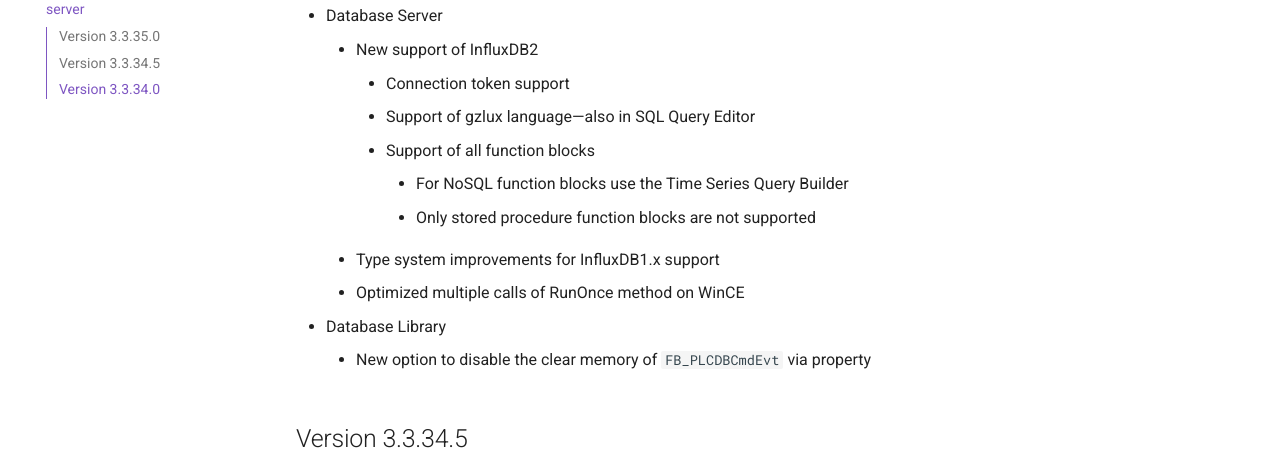
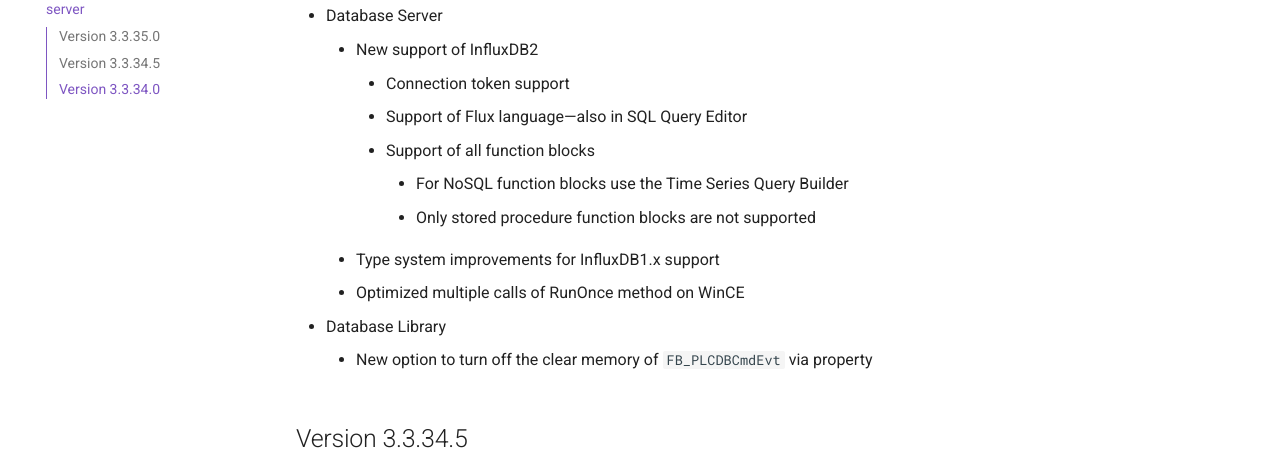
Before and after one commit to Roald87/TwinCatChangelog, an MkDocs documentation site: the page built from docs/functions/TF6420_tc3_database_server.md, in a window 1280 px wide and 1118 px high. Shown: the part 376-834 px from the top of the window. Built offline with MkDocs 1.6.1 and Material for MkDocs 9.7.7, drawn with Linux system fonts in a browser that asks for light colours; comment, search, counter and statistics services are not loaded.

Commit message:
fix spelling and vale warning

```diff
--- a/docs/functions/TF6420_tc3_database_server.md
+++ b/docs/functions/TF6420_tc3_database_server.md
@@ -9,7 +9,7 @@
 
     -   New support of InfluxDB2
         -   Connection token support
-        -   Support of gzlux language—also in SQL Query Editor
+        -   Support of Flux language—also in SQL Query Editor
         -   Support of all function blocks
             -   For NoSQL function blocks use the Time Series Query Builder
             -   Only stored procedure function blocks are not supported
@@ -17,7 +17,7 @@
     -   Optimized multiple calls of RunOnce method on WinCE
 
 -   Database Library
-    -   New option to disable the clear memory of `FB_PLCDBCmdEvt` via property
+    -   New option to turn off the clear memory of `FB_PLCDBCmdEvt` via property
 
 ## Version 3.3.34.5
 
```
